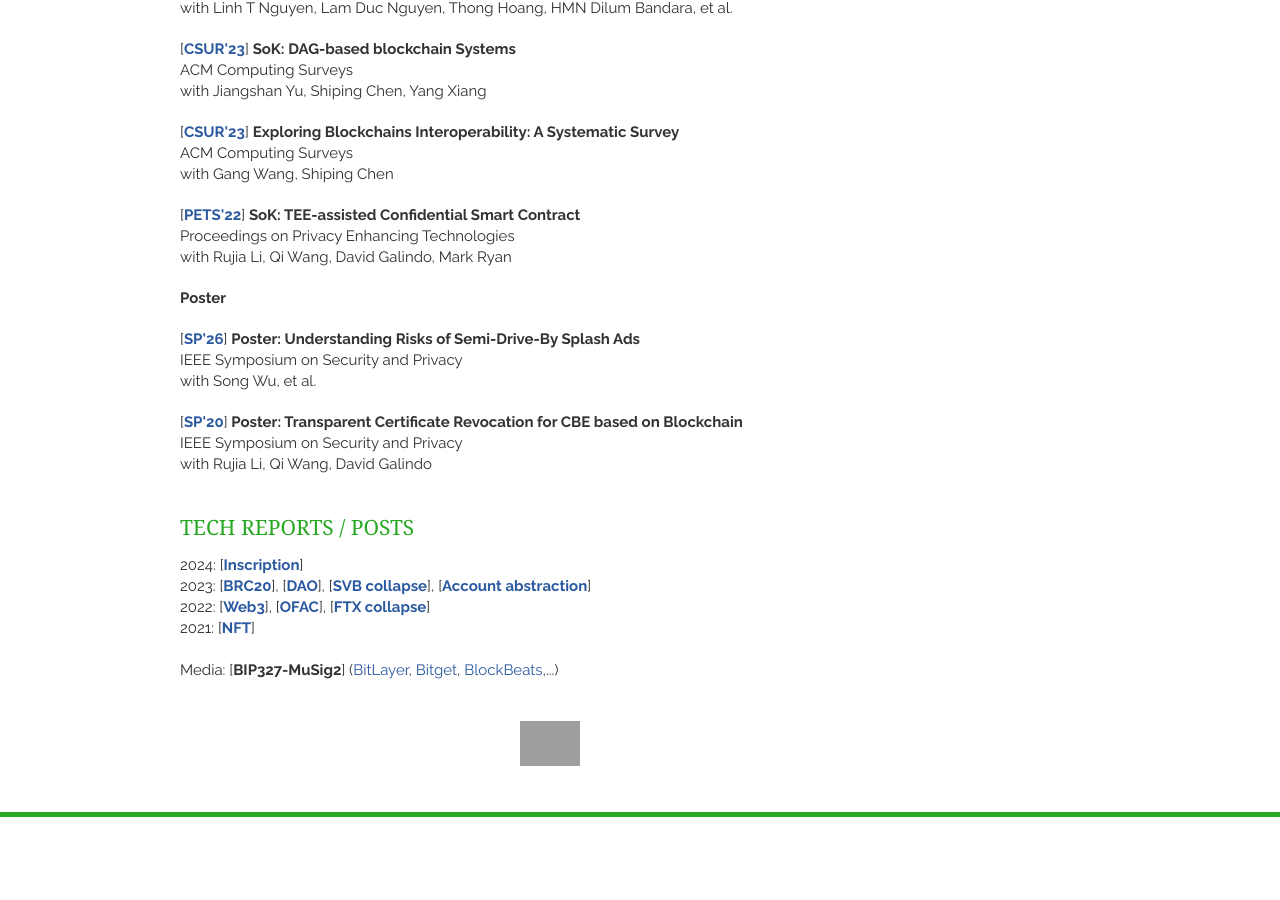
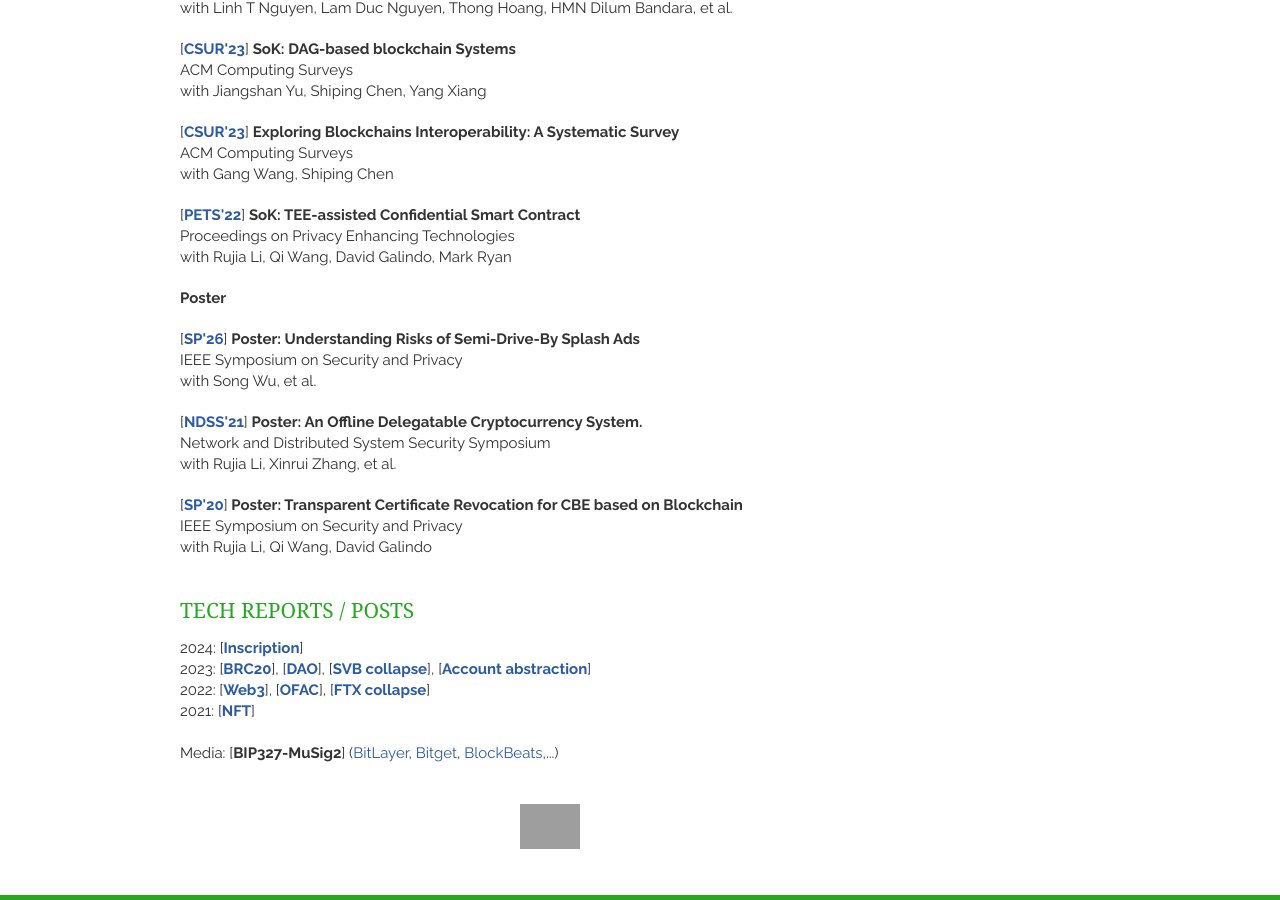
Before and after one commit to qinwang-git/qinwang-git.github.io, a Jekyll site: the page built from publications.html, in a window 1280 px wide and 900 px high, scrolled down 3543 px. Built offline with Jekyll 4.4.1, drawn with Linux system fonts in a browser that asks for light colours; nearby versions of some CDN libraries; before the commit the page ends 4360 px from its top, so only the background shows below that; grey boxes are pictures that could not be loaded.

Commit message:
Add NDSS'21 poster publication details

```diff
--- a/_includes/publications.html
+++ b/_includes/publications.html
@@ -427,6 +427,15 @@
 
 <article>
       <header>
+            [<strong><a href = "https://www.ndss-symposium.org/wp-content/uploads/NDSS2021posters_paper_14.pdf" target="_blank">NDSS'21</a></strong>]
+                <strong> Poster: An Offline Delegatable Cryptocurrency System.</strong>
+            <br> Network and Distributed System Security Symposium
+            <br> with Rujia Li, Xinrui Zhang, et al.
+      </header>
+  </article>
+
+<article>
+      <header>
             [<strong><a href = "https://www.ieee-security.org/TC/SP2020/poster-abstracts/hotcrp_sp20posters-final7.pdf" target="_blank">SP'20</a></strong>]
                 <strong> Poster: Transparent Certificate Revocation for CBE based on Blockchain </strong>
             <br> IEEE Symposium on Security and Privacy
```
